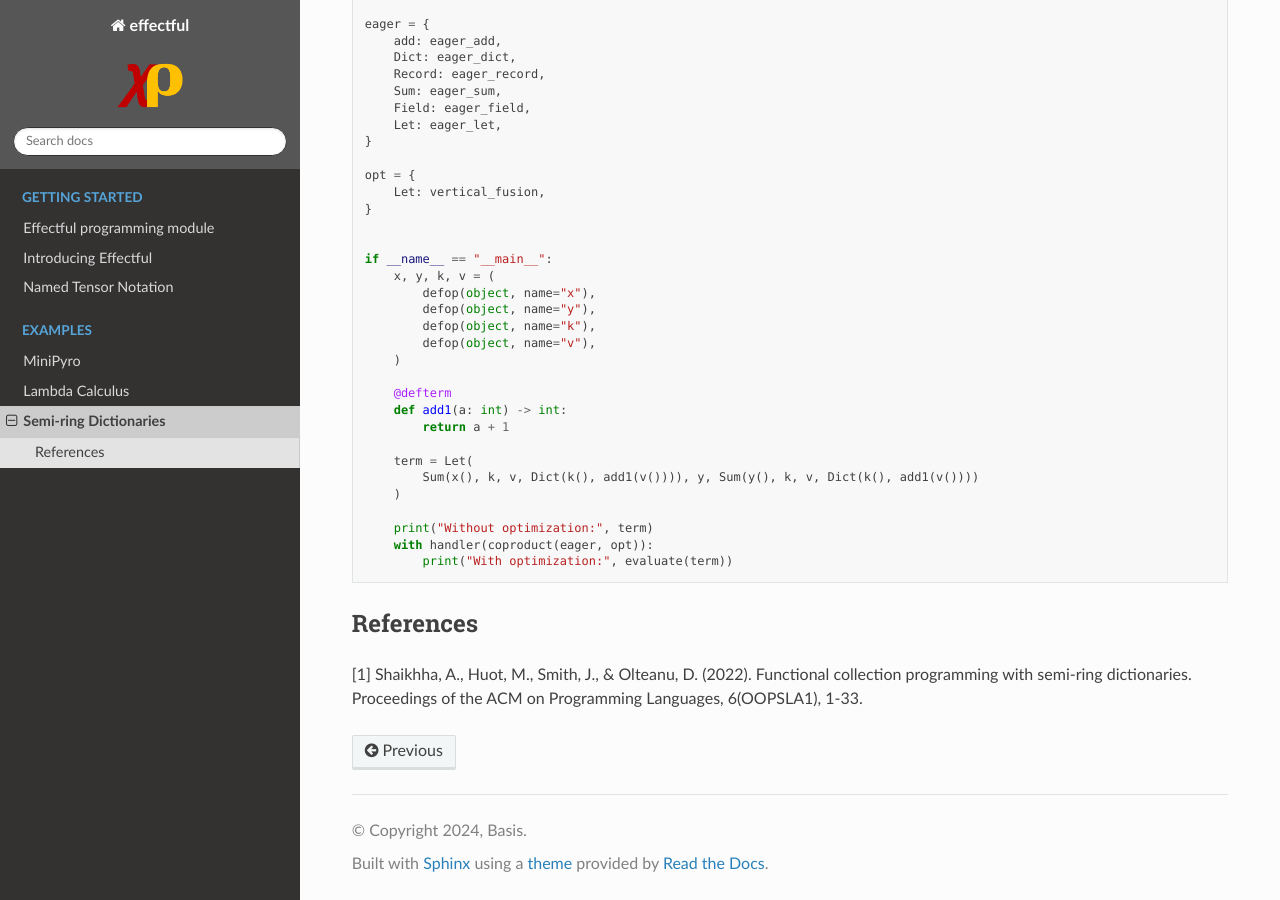
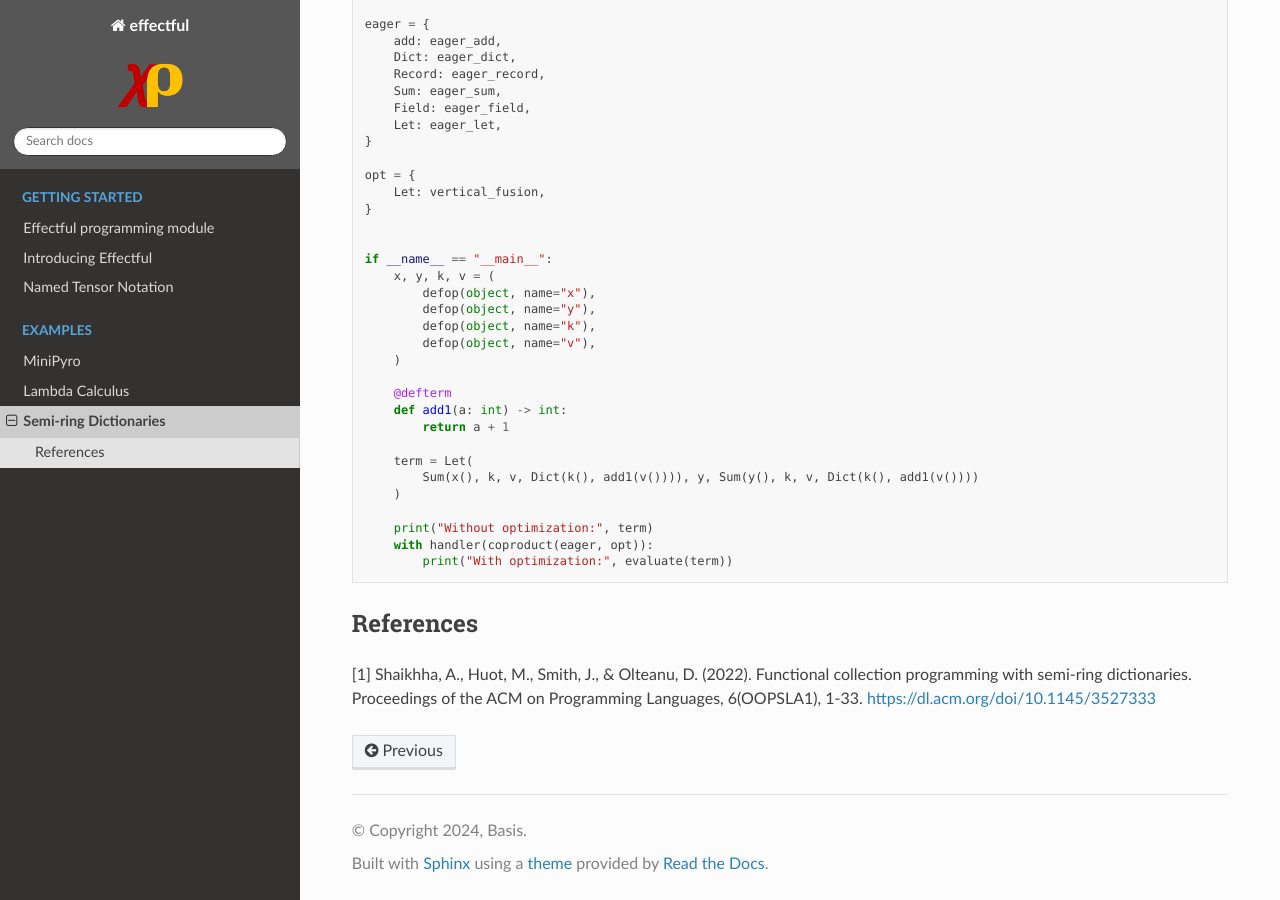
Before and after one commit to BasisResearch/effectful, a Sphinx documentation site: the page built from docs/source/semi_ring_example.rst, in a window 1280 px wide and 900 px high, scrolled down 3550 px. Built offline with Sphinx 7.4.7 and the Read the Docs theme 3.1.0, drawn with Linux system fonts in a browser that asks for light colours; pages that are not in the unit, such as notebooks, are missing from menus; some of the changed lines change nothing that is shown.

Commit message:
add clickable link

```diff
--- a/docs/source/semi_ring_example.rst
+++ b/docs/source/semi_ring_example.rst
@@ -7,4 +7,4 @@ Semi-ring Dictionaries
 References
 ----------
 
-[1] Shaikhha, A., Huot, M., Smith, J., & Olteanu, D. (2022). Functional collection programming with semi-ring dictionaries. Proceedings of the ACM on Programming Languages, 6(OOPSLA1), 1-33.
+[1] Shaikhha, A., Huot, M., Smith, J., & Olteanu, D. (2022). Functional collection programming with semi-ring dictionaries. Proceedings of the ACM on Programming Languages, 6(OOPSLA1), 1-33. https://dl.acm.org/doi/10.1145/3527333
```
